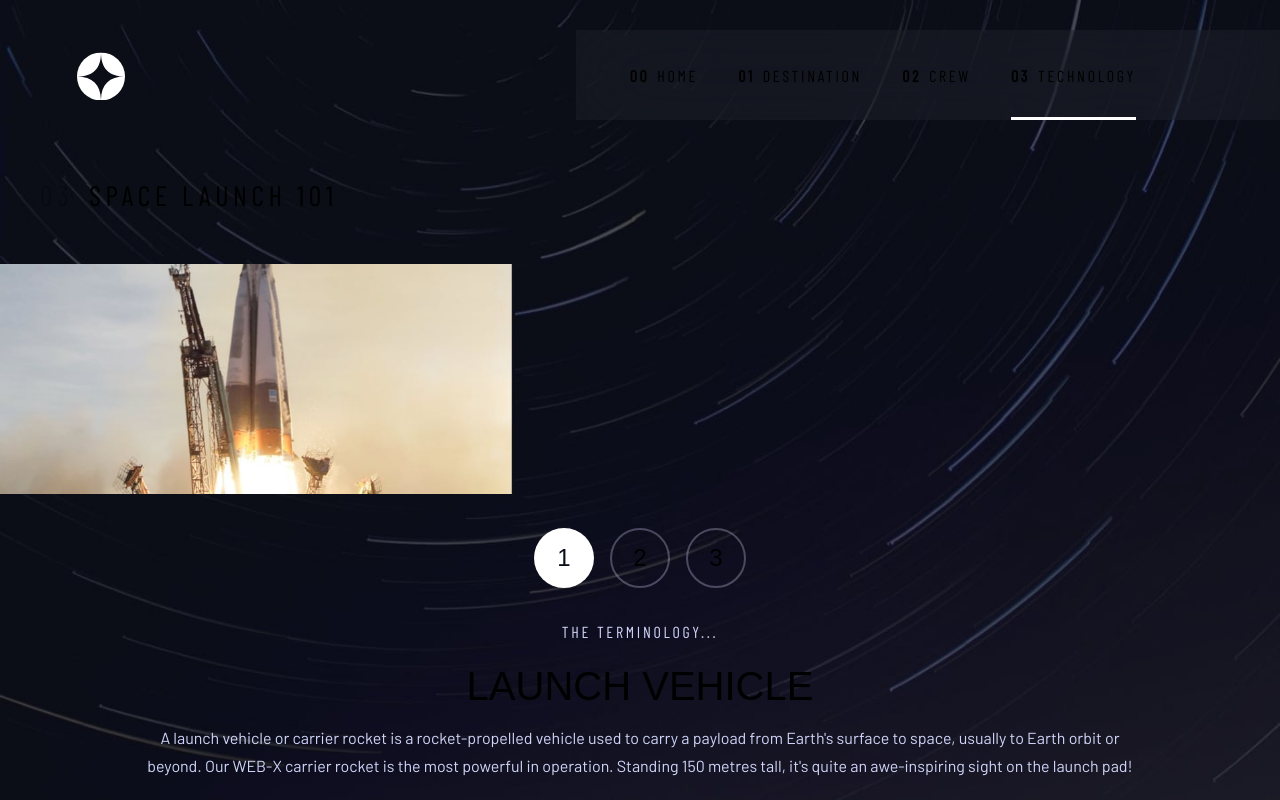
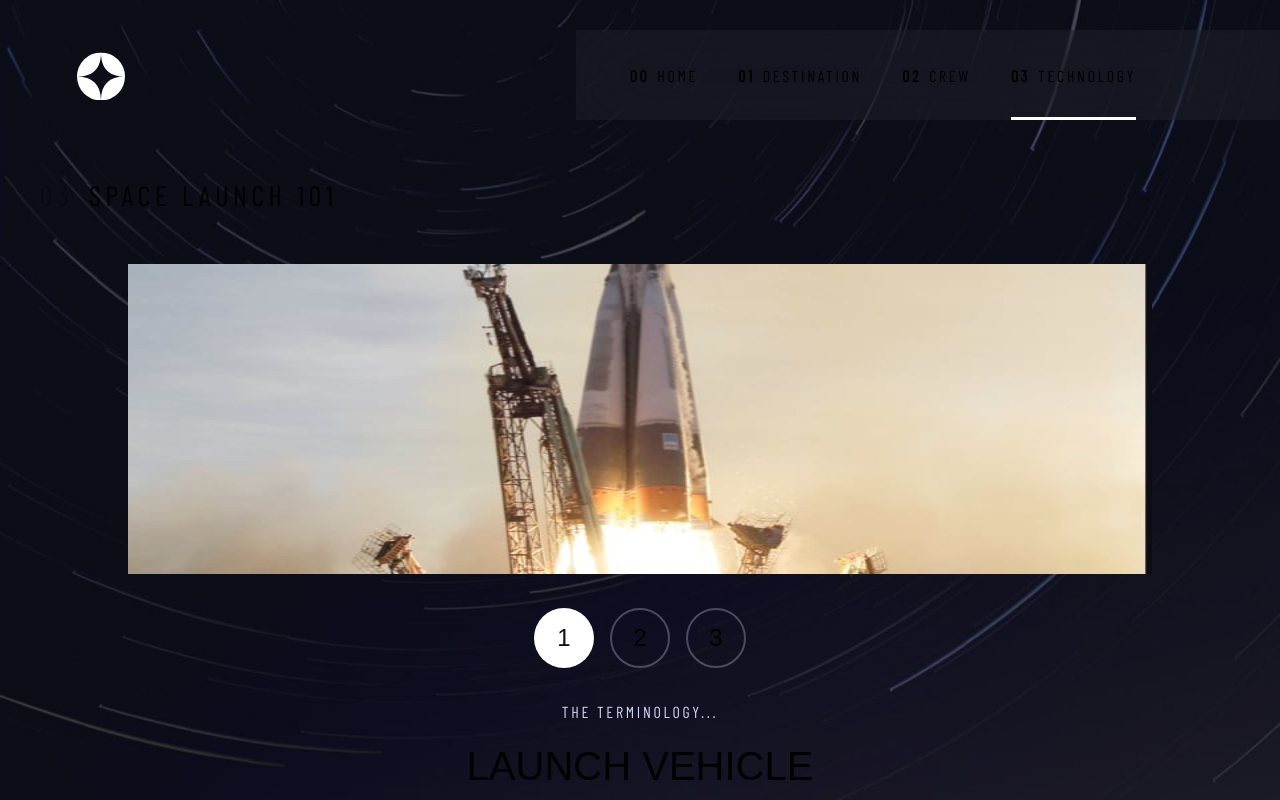
Before and after one commit to jdubcodes/fem-space-tourism, a Next.js app: page /technology in a window 1280 px wide. Built offline with nearby package versions, Linux system fonts and the light colour scheme; a web font is replaced by a local one.

Commit message:
Finish tablet design

```diff
--- a/src/app/technology/page.jsx
+++ b/src/app/technology/page.jsx
@@ -21,14 +21,17 @@ export default function page() {
         <span className='opacity-25 mr-4'>03</span>Space launch 101
       </h1>
       <section id='main section' className='flex items-center flex-col'>
-        <div id='photo' className='w-[100vw] h-[230px] relative'>
+        <div
+          id='photo'
+          className='w-[100vw] h-[230px] relative overflow-hidden flex items-center justify-center md:h-[310px]'
+        >
           <Image
             src={technology[techIndex(number)].pathMobile}
             alt={technology[techIndex(number)].tech}
-            width={515}
+            width={1024}
             height={527}
             responsive={true}
-            className='h-[100%] absolute'
+            className='h-[100%]'
           />
         </div>
         <div id='buttons' className='mt-[2.125rem] mb-[2rem] flex gap-4'>
@@ -56,7 +59,7 @@ export default function page() {
             {technology[techIndex(number)].tech}
           </h2>
           <p
-            className={`${barlow.className} mx-6 text-para-mobile text-light text-balance md:text-para-tablet`}
+            className={`${barlow.className} mx-6 text-para-mobile text-light text-balance md:text-para-tablet md:max-w-[458px]`}
           >
             {technology[techIndex(number)].desc}
           </p>
```
